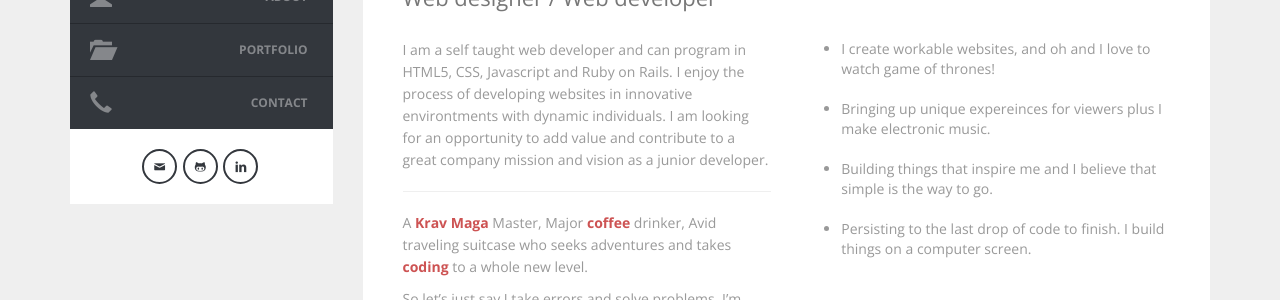
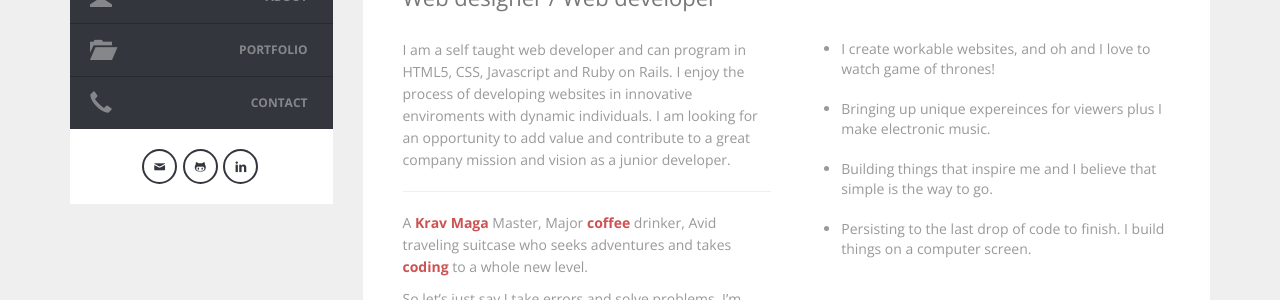
Before and after one commit to Muncken87/InteractiveCV, a Jekyll site: the page built from index.html, in a window 1280 px wide and 900 px high. Shown: the part 284-584 px from the top of the window. Built offline with Jekyll 4.4.1, drawn with Linux system fonts in a browser that asks for light colours; nearby versions of some CDN libraries.

Commit message:
Changed type errors and updated correct year for mentor

```diff
--- a/_includes/about.html
+++ b/_includes/about.html
@@ -12,7 +12,7 @@
       </div>
       <div class="row">
         <div class="col-md-6">
-          <p>I am a self taught web developer and can program in HTML5, CSS, Javascript and Ruby on Rails. I enjoy the process of developing websites in innovative environtments with dynamic individuals. I am looking for an opportunity to add value and contribute to a great company mission and vision as a junior developer.</p>
+          <p>I am a self taught web developer and can program in HTML5, CSS, Javascript and Ruby on Rails. I enjoy the process of developing websites in innovative enviroments with dynamic individuals. I am looking for an opportunity to add value and contribute to a great company mission and vision as a junior developer.</p>
           <div class="divider"></div>
 
         <p>A <b>Krav Maga</b> Master, Major <b>coffee</b> drinker, Avid traveling suitcase who seeks adventures and takes <b>coding</b> to a whole new level.</p>
@@ -170,7 +170,7 @@
           <div class="exp">
             <div class="hgroup">
               <h4>Web Development Mentor  – Careerfoundry GmhB </h4>
-              <h6><i class="icon-calendar"></i>2012 Jul - <span class="current">Current</span></h6>
+              <h6><i class="icon-calendar"></i>2016 Jul - <span class="current">Current</span></h6>
             </div>
             <p>
                 - Providing guidance and mentoring for students for the Full-Stack Web Development course at careerfoundry
```
